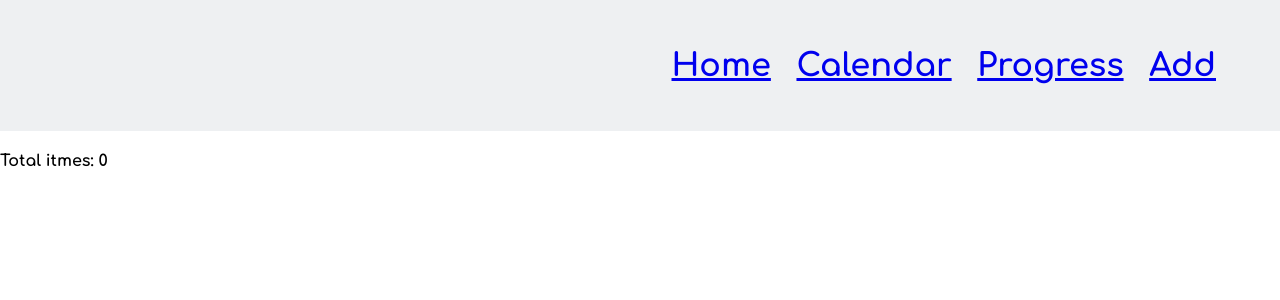
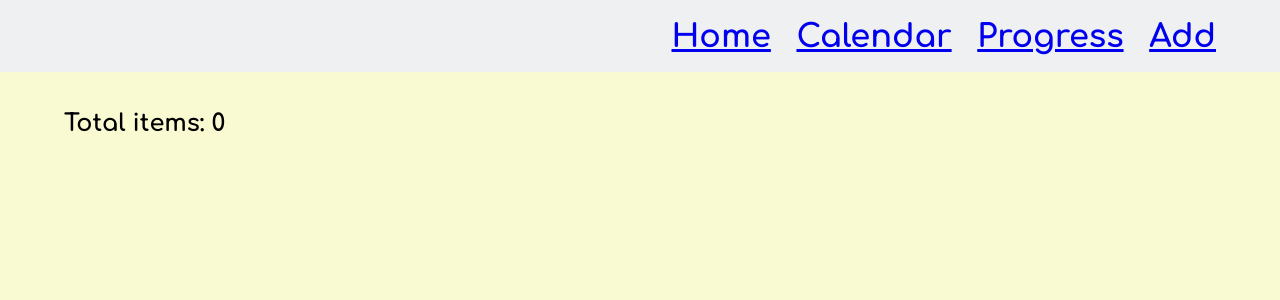
Before and after one commit to smilenayeon/todo-list, a React (Create React App) app: page / in a window 1280 px wide. Shown: the top 300 px of the page. Built offline with nearby package versions, Linux system fonts and the light colour scheme.

Commit message:
upated the style of Navbar and Home componenets.

```diff
--- a/src/components/layouts/navbar/Navbar.css
+++ b/src/components/layouts/navbar/Navbar.css
@@ -10,6 +10,8 @@
     display:flex;
     justify-content: flex-end;
     align-items: center;
+    height:5vh;
+
   }
   .link-list{
     display:flex;
@@ -86,7 +88,7 @@
       display: none;
       flex-direction: column;
       position: absolute;
-      top: 37px;
+      top: 6.5vh;
       left: 0;
       background-color:rgb(223, 227, 231);
       width:100%;
--- a/src/components/layouts/navbar/Navbar.jsx
+++ b/src/components/layouts/navbar/Navbar.jsx
@@ -17,7 +17,7 @@ function Navbar() {
                 <li><Link to="/add">Add</Link></li>
             </ul>
             <button className='quick-add-button'>
-                <i className="fa-solid fa-plus"></i>
+                <Link to="/add"><i className="fa-solid fa-plus"></i></Link>
             </button>
 
     </div>
--- a/src/components/pages/add-todo/Add.jsx
+++ b/src/components/pages/add-todo/Add.jsx
@@ -24,6 +24,8 @@ function Add() {
       });
       setNewItem('');// Clear the input after submitting
       navigate('/');
+    } else {
+      alert("You forgot to enter the new item.");
     }
   };
   return (
--- a/src/components/pages/home/Home.css
+++ b/src/components/pages/home/Home.css
@@ -0,0 +1,30 @@
+.home-section{
+    background-color: lightgoldenrodyellow;
+    display: flex;
+    flex-direction: column;
+    gap:1.2vh;
+    min-height:88vh;
+    padding-bottom:5%;
+
+}
+.item-total-title{
+    font-size:1.5rem;
+    font-weight:700;
+    margin:3% 5% 0 5%;
+
+}
+.item-container {
+    background-color: #a8d4ea;
+    display:flex;
+    flex-direction: column;
+    padding:5%;
+    margin:0 5%;
+    border-radius:10px;
+}
+.item-text{
+    color:#3b7570;
+    font-size:1.5rem;
+}
+.item-status{
+color:blue;
+}
--- a/src/components/pages/home/Home.jsx
+++ b/src/components/pages/home/Home.jsx
@@ -1,19 +1,19 @@
 import React, {useContext} from 'react';
 import ItemContext from '../../item-context/ItemContext';
+import './Home.css';
 
 function Home() {
   const { items, itemCount, isComplete} = useContext(ItemContext);
   return (
     <div className='home-section'>
-    <div className='display-board'>
+     <h4 className='item-total-title'>Total items: {itemCount}</h4>
       {items.map((item)=>
-        <div>
-        <h3>{item.text}</h3>
-        <p>{isComplete[item.id] ? 'true' : 'false'}</p>
+        <div className='item-container'>
+        <h3 className='item-text'>{item.text}</h3>
+        <p className='item-status'>{isComplete[item.id] ? 'Completed' : 'Incomplete'}</p>
         </div>
         )}
-       <h4>Total itmes: {itemCount}</h4>
-    </div>
+
 
     </div>
   )
```
